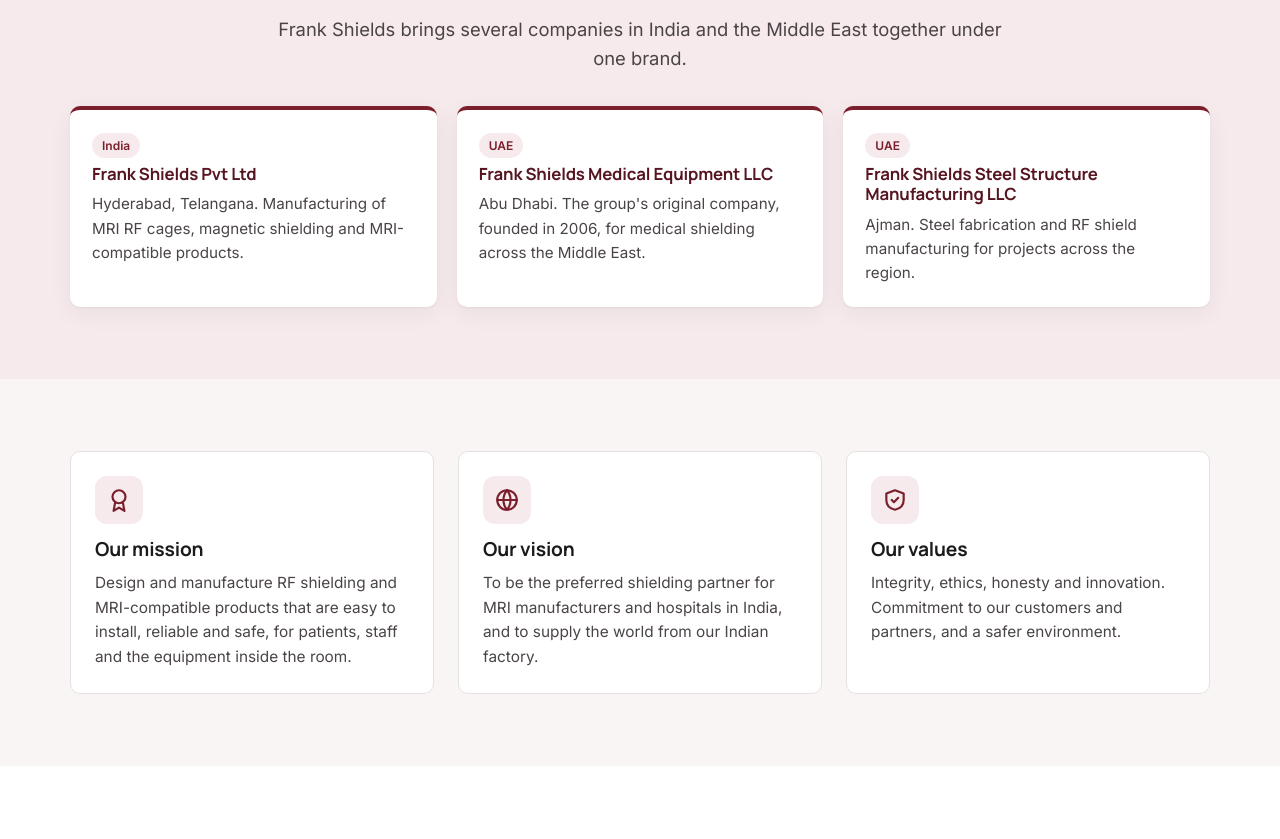
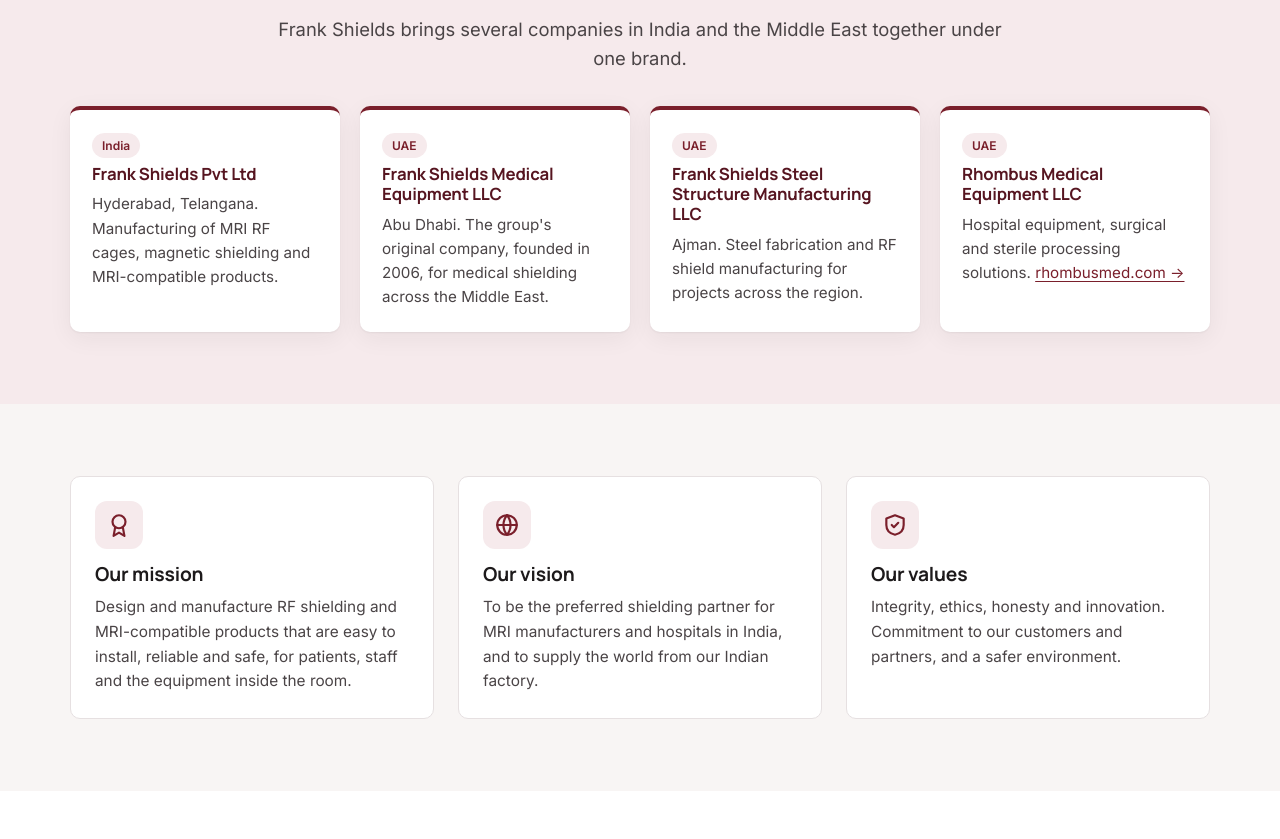
Before and after one commit to malcom-ui/frankshield-in, a plain HTML site: page about.html in a window 1280 px wide. Shown: the part 1136-1975 px from the top of the page. Drawn offline with Linux system fonts and the light colour scheme.

Commit message:
Add Rhombus Medical Equipment LLC to group companies
Co-Authored-By: Claude Opus 5.5 <noreply@anthropic.com>
Claude-Session: https://claude.ai/code/session_01HW7uQW15P8peoMPteqozwe

```diff
--- a/about.html
+++ b/about.html
@@ -49,6 +49,7 @@
 <div class="group-co"><span class="tag">India</span><h3>Frank Shields Pvt Ltd</h3><p>Hyderabad, Telangana. Manufacturing of MRI RF cages, magnetic shielding and MRI-compatible products.</p></div>
 <div class="group-co"><span class="tag">UAE</span><h3>Frank Shields Medical Equipment LLC</h3><p>Abu Dhabi. The group's original company, founded in 2006, for medical shielding across the Middle East.</p></div>
 <div class="group-co"><span class="tag">UAE</span><h3>Frank Shields Steel Structure Manufacturing LLC</h3><p>Ajman. Steel fabrication and RF shield manufacturing for projects across the region.</p></div>
+<div class="group-co"><span class="tag">UAE</span><h3>Rhombus Medical Equipment LLC</h3><p>Hospital equipment, surgical and sterile processing solutions. <a href="https://www.rhombusmed.com" rel="noopener">rhombusmed.com →</a></p></div>
 </div>
 </div></section>
 
--- a/assets/css/style.css
+++ b/assets/css/style.css
@@ -219,7 +219,7 @@ input:focus, select:focus, textarea:focus { outline: 2px solid var(--burgundy);
 /* Group brand band */
 .brand-band { background: var(--burgundy-soft); }
 .brand-mark { height: 56px; width: auto; margin: 0 auto 18px; }
-.group-grid { display: grid; grid-template-columns: repeat(3, 1fr); gap: 20px; margin-top: 32px; }
+.group-grid { display: grid; grid-template-columns: repeat(4, 1fr); gap: 20px; margin-top: 32px; }
 .group-co { background: #fff; border-radius: var(--radius); padding: 22px; border-top: 4px solid var(--burgundy); box-shadow: var(--shadow); }
 .group-co h3 { font-size: 1.05rem; color: var(--burgundy-dark); }
 .group-co p { margin: 0; color: var(--ink-2); font-size: .95rem; }
@@ -235,3 +235,4 @@ input:focus, select:focus, textarea:focus { outline: 2px solid var(--burgundy);
 @media (max-width: 640px) { .map-wrap iframe { height: 320px; } }
 .small-office { padding: 14px 18px; }
 .small-office h3 { font-size: 1rem; }
+@media (max-width: 1100px) and (min-width: 861px) { .group-grid { grid-template-columns: repeat(2, 1fr); } }
```
Also changed, not shown: index.html (+1 -0 lines).
